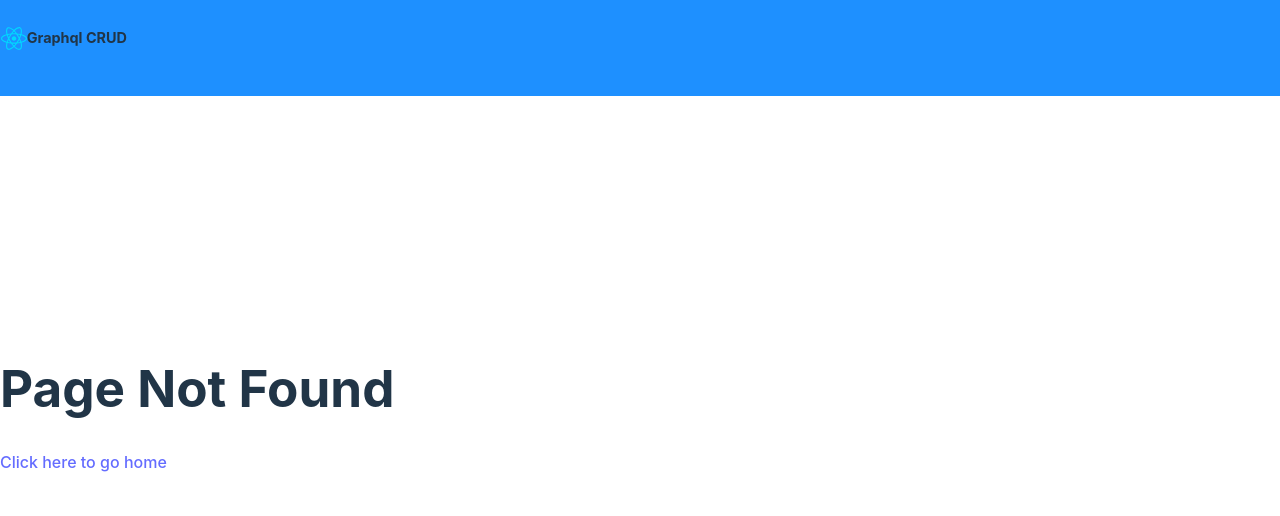
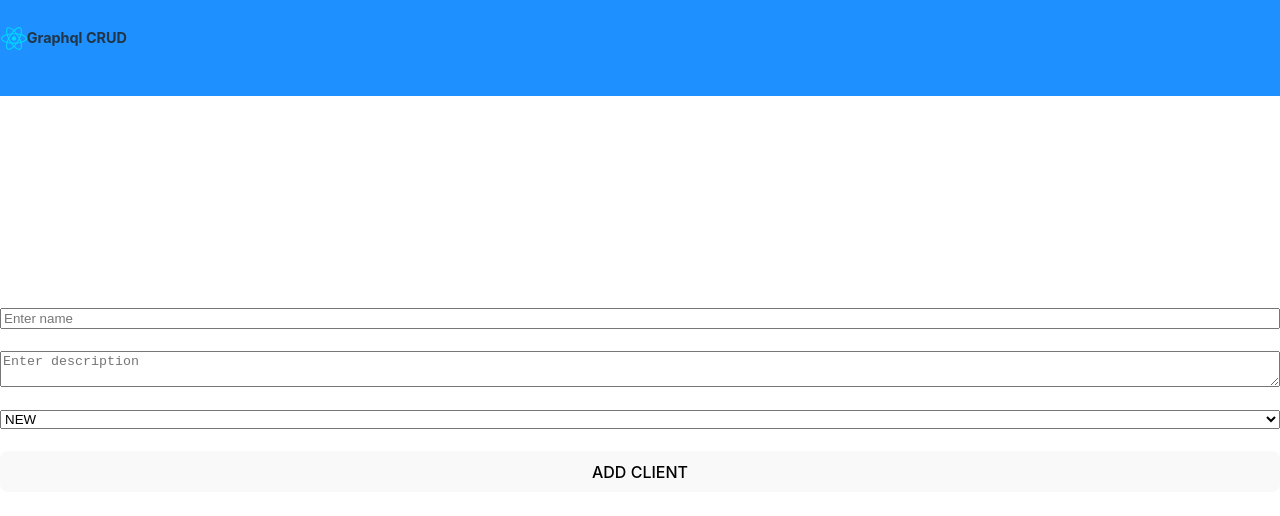
Before and after one commit to ellie-ctrl35/GraphQL, a React (Vite) app in the folder client/: page /addproject in a window 1280 px wide. Before the commit this address had no page. Shown: the top 516 px of the page. Built offline with nearby package versions, Linux system fonts and the light colour scheme.

Commit message:
Add AddProject component to App.jsx

```diff
--- a/client/src/AddProject.jsx
+++ b/client/src/AddProject.jsx
@@ -1,44 +1,49 @@
 import { useState } from "react";
-import { ADD_CLIENT} from "../Mutations/clientMutation";
-import { GET_CLIENTS } from "../Queries/clientQueries";
-import { useMutation } from "@apollo/client";
+import { ADD_PROJECT} from "../Mutations/projectMutation";
+import { GET_PROJECTS } from "../Queries/projectQueries";
+import { useMutation ,useQuery} from "@apollo/client";
 
-const AddClient = () => {
+const AddProject = () => {
     const [name,setName]=useState('');
-    const [email,setEmail]=useState('');
-    const [phone,setPhone]=useState('');
+    const [description ,setdescription ]=useState('');
+    const [clientId ,setclientId ]=useState('');
+    const [status,setstatus]=useState('NEW');
 
-    const [addClient] = useMutation(ADD_CLIENT,{
-        variables: { name, email, phone },
-        update(cache, { data: { addClient } }) {
-            const {clients} = cache.readQuery({query:GET_CLIENTS});
+    const [addProject] = useMutation(ADD_PROJECT,{
+        variables: { name, description , status },
+        update(cache, { data: { addProject } }) {
+            const {projects} = cache.readQuery({query:GET_PROJECTS});
             cache.writeQuery({
-                query:GET_CLIENTS,
-                data:{ clients: clients.concat([addClient]) },
+                query:GET_PROJECTS,
+                data:{ projects: projects.concat([addProject]) },
             });
         }
     });
 
     const handleSubmit = (e) =>{
       e.preventDefault();
-      if(name===''|| email===''|| phone===''){
+      if(name===''|| description ===''|| status===''){
         return alert('Please fill in all fields')
       }
-      addClient(name,email,phone);
+      addProject(name,description ,status);
       setName('');
-      setEmail('');
-      setPhone('');
+      setdescription('');
+      setstatus('');
     };
   return (
     <div>
       <form onSubmit={handleSubmit} style={{display:"flex",flexDirection:"column",justifyContent:"space-evenly",gap:"1.4rem"}}>
         <input type="text" placeholder="Enter name" value={name} onChange={(e)=>setName(e.target.value )}/>
-        <input type="text" placeholder="Enter email"  value={email} onChange={(e)=>setEmail(e.target.value )}/>
-        <input type="text" placeholder="Enter phone"  value={phone} onChange={(e)=>setPhone(e.target.value )}/>
+        <textarea type="text" placeholder="Enter description"  value={description} onChange={(e)=>setdescription(e.target.value )}/>
+        <select value={status} onChange={(e)=>setstatus(e.target.value )}>
+          <option value="NEW">NEW</option>
+          <option value="IN_PROGRESS">IN_PROGRESS</option>
+          <option value="COMPLETED">COMPLETED</option>
+        </select>
         <button type="submit">ADD CLIENT</button>
       </form>
     </div>
   );
 };
 
-export default AddClient;
+export default AddProject;
--- a/client/src/App.jsx
+++ b/client/src/App.jsx
@@ -5,6 +5,7 @@ import Header from "./components/Header";
 import Home from './pages/Home';
 import NotFound from './pages/NotFound';
 import Project from './pages/Project';
+import AddProject from './AddProject';
 
 const cache = new InMemoryCache({
   typePolicies:{
@@ -39,6 +40,7 @@ function App() {
               <Route path="/" element={<Home/>} />
               <Route path="*" element={<NotFound/>} />
               <Route path="/projects/:id" element={<Project/>} />
+              <Route path="/addproject" element={<AddProject/>} />
           </Routes>
         </Router>
       </ApolloProvider>
```
